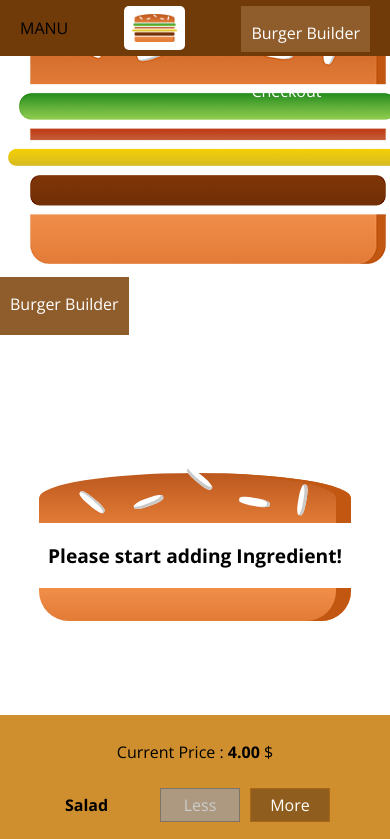
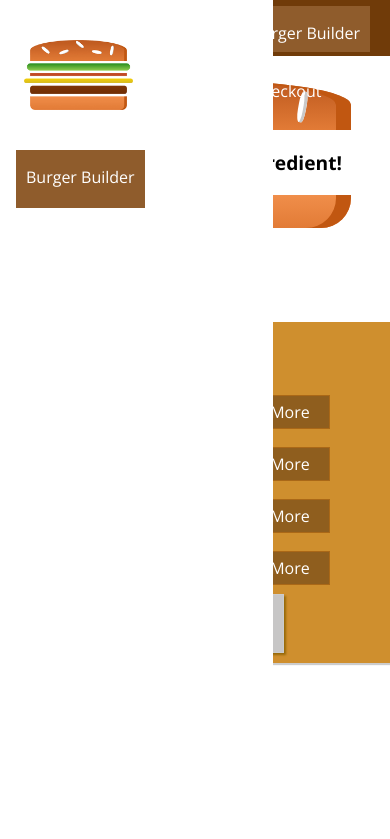
Before and after one commit to Mighty-Fellow/React-Practice, a React app in the folder burger-builder/: page / in a window 390 px wide. Shown: the top 839 px of the page. Built offline with nearby package versions, Linux system fonts and the light colour scheme.

Commit message:
Working on Responsive Adjustments

```diff
--- a/burger-builder/src/components/Logo/Logo.css
+++ b/burger-builder/src/components/Logo/Logo.css
@@ -1,7 +1,7 @@
 .Logo {
     background-color: white;
     padding: 8px;
-    height: 80%;
+    height: 100%;
     box-sizing: border-box;
     border-radius: 5px;
 }
--- a/burger-builder/src/components/Logo/Logo.js
+++ b/burger-builder/src/components/Logo/Logo.js
@@ -3,7 +3,7 @@ import burgerLogo from '../../assets/images/burger-logo.png'
 import classes from './Logo.css'
 
 const logo = (props) =>(
-    <div className={classes.Logo}>
+    <div className={classes.Logo} style={{height: props.height}}>
         <img src={burgerLogo} alt={"MyBurger"}/>
     </div>
 )
--- a/burger-builder/src/components/Navigation/SideDrawer/SideDrawer.js
+++ b/burger-builder/src/components/Navigation/SideDrawer/SideDrawer.js
@@ -5,8 +5,10 @@ import NavigationItems from "../NavigationItems/NavigationItems";
 import classes from "./SideDrawer.css";
 const sideDrawer = (props) => {
   return (
-    <div className={classes.Logo}>
-      <Logo />
+    <div className={classes.SideDrawer}>
+      <div className={classes.Logo}>
+        <Logo/>
+      </div>
       <nav>
         <NavigationItems />
       </nav>
--- a/burger-builder/src/components/Navigation/Toolbar/Toollbar.js
+++ b/burger-builder/src/components/Navigation/Toolbar/Toollbar.js
@@ -6,7 +6,9 @@ import NavigationItems from "../NavigationItems/NavigationItems";
 const toolbar = (props) => (
   <header className={classes.Toolbar}>
     <div>MANU</div>
-    <Logo />
+    <div className={classes.Logo}>
+        <Logo/>
+    </div>
     <nav>
       <NavigationItems />
     </nav>
```
